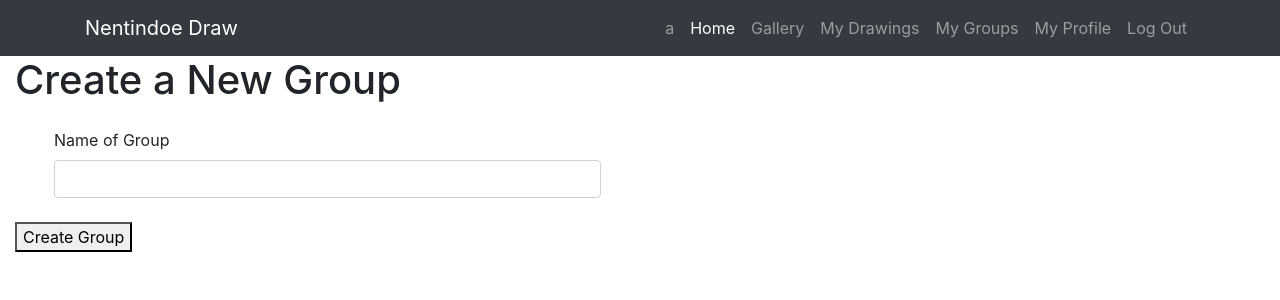
After one commit to VinnyLin72/nentindoe, a Flask app: page /newGroup in a window 1280 px wide. The commit adds this page. Shown: the top 300 px of the page. Run offline with Flask 2, Linux system fonts and the light colour scheme; a user stored in the database is signed in; some libraries are stand-ins or nearby versions.

Commit message:
added my group funcitonality

```diff
--- a/nentindoe/__init__.py
+++ b/nentindoe/__init__.py
@@ -92,7 +92,8 @@ def adduser():
 @app.route('/myGroups')
 def myGroups():
     if loggedin():
-        return render_template("myGroups.html")
+        my_groups=db.getJoined(session['user'])
+        return render_template("myGroups.html", groupList = my_groups)
     return redirect(url_for("home"))
 
 @app.route('/newGroup')
@@ -101,6 +102,14 @@ def newGroup():
         return render_template("newGroup.html")
     return redirect(url_for("home"))
 
+@app.route('/newGroupAuth', methods=["POST","GET"])
+def newGroupAuth():
+    if loggedin():
+        groupname=request.form["groupName"]
+        db.createGroup(session['user'],groupname)
+        return redirect(url_for("myGroups"))
+    return redirect(url_for("home"))
+
 
 
 
--- a/nentindoe/templates/base.html
+++ b/nentindoe/templates/base.html
@@ -15,16 +15,19 @@
     <!-- Navigation -->
     <nav class="navbar navbar-expand-lg navbar-dark bg-dark static-top">
         <div class="container">
-            <a class="navbar-brand" href="#">Nentindoe Draw</a>
+            <a class="navbar-brand" href="/">Nentindoe Draw</a>
             <button class="navbar-toggler" type="button" data-toggle="collapse" data-target="#navbarResponsive" aria-controls="navbarResponsive" aria-expanded="false" aria-label="Toggle navigation">
                 <span class="navbar-toggler-icon"></span>
             </button>
             <div class="collapse navbar-collapse" id="navbarResponsive">
                 <ul class="navbar-nav ml-auto">
 
+                    {% if 'user' in session %}
                     <li class="nav-item">
-                        <a class="nav-link" href="#">{{ user }}</a>
+                        <a class="nav-link" href="#">{{ session['user'] }}</a>
                     </li>
+
+                    {% endif %}
 
                     <li class="nav-item active">
                         <a class="nav-link" href="/">Home
@@ -76,8 +79,8 @@
     integrity="sha384-B0UglyR+jN6CkvvICOB2joaf5I4l3gm9GU6Hc1og6Ls7i6U/mkkaduKaBhlAXv9k"
 	    crossorigin="anonymous"></script>
 
-
-    <footer class="-footer bg-dark fixed-bottom text-warning text-right ">&copy; Nentindoe &mdash; Vincent, Yin On, Mohtasim and Zane </footer>
+<!--
+    <footer class="-footer bg-dark fixed-bottom text-warning text-right ">&copy; Nentindoe &mdash; Vincent, Yin On, Mohtasim and Zane </footer> -->
 
 </body>
 </html>
--- a/nentindoe/templates/myGroups.html
+++ b/nentindoe/templates/myGroups.html
@@ -12,6 +12,7 @@
 <div class="container-fluid">
     <div class="block-center">
         <div class="row">
+            <div class="col-sm-10">
                 {% for g in groupList %}
                 <div class="col-sm-4" style="padding-top: 10px;">
                     <div class="card" style="width: 24rem;">
@@ -29,7 +30,10 @@
                 </div>
                 {% endfor %}
             </div>
+            <div class="col-sm-2">
+                <a href="/newGroup" class="btn btn-primary"> Create a New Group </a>
             </div>
         </div>
-
+    </div>
+</div>
 {% endblock %}
--- /dev/null
+++ b/nentindoe/templates/newGroup.html
@@ -0,0 +1,23 @@
+{% extends "base.html" %}
+
+{% block content %}
+
+<div class="container-fluid">
+    <div class="page-header">
+        <h1>Create a New Group </h1>
+    </div>
+</div>
+
+<div class="container-fluid">
+    <form action="/newGroupAuth" method="post">
+        <div class="col-6">
+            <div class="form-group m-4">
+                <label for="groupName">Name of Group</label>
+                <input type="text" class="form-control" id="groupName" name="groupName" value="">
+            </div>
+        </div>
+        <button type="submit" name="button">Create Group</button>
+    </form>
+</div>
+
+{% endblock %}
```
Also changed, not shown: 1 other file. Lines whose indentation alone changed are shown as unchanged.
